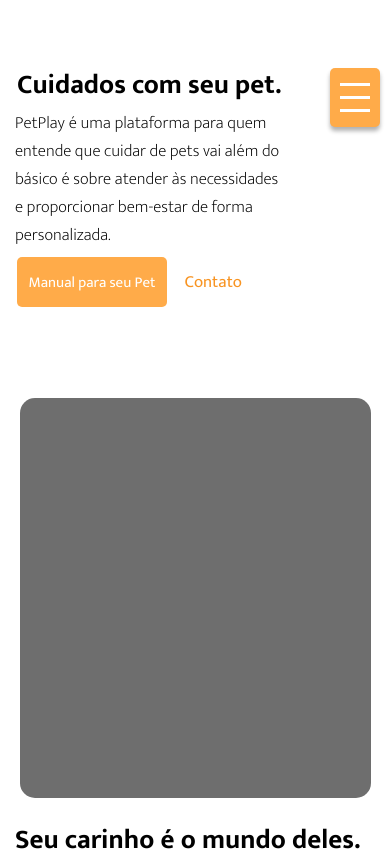
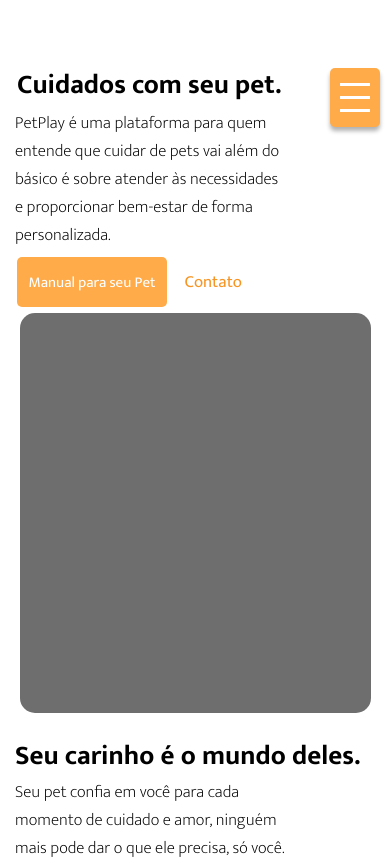
Before and after one commit to marcopassarela/petplay, a plain HTML site: page index.html in a window 390 px wide. Shown: the top 865 px of the page. Drawn offline with Linux system fonts and the light colour scheme.

Commit message:
update for iphone

```diff
--- a/style.css
+++ b/style.css
@@ -364,7 +364,7 @@
 
 /*@media screen, todos abaixo */
 
-@media screen and (min-width: 375px) and (max-width: 820px) {
+@media screen and (max-width: 375px){
     .pet h2{
         font-size: 27px;
         margin-left: 15px;
@@ -457,8 +457,10 @@
 
 }
 
-
-@media screen and (min-width: 820px) and (max-width: 1290px) {
+@media screen and (max-width: 430px){
+    #container{
+        height: 30vh;
+    }
     .pet h2{
         font-size: 27px;
         margin-left: 15px;
```
